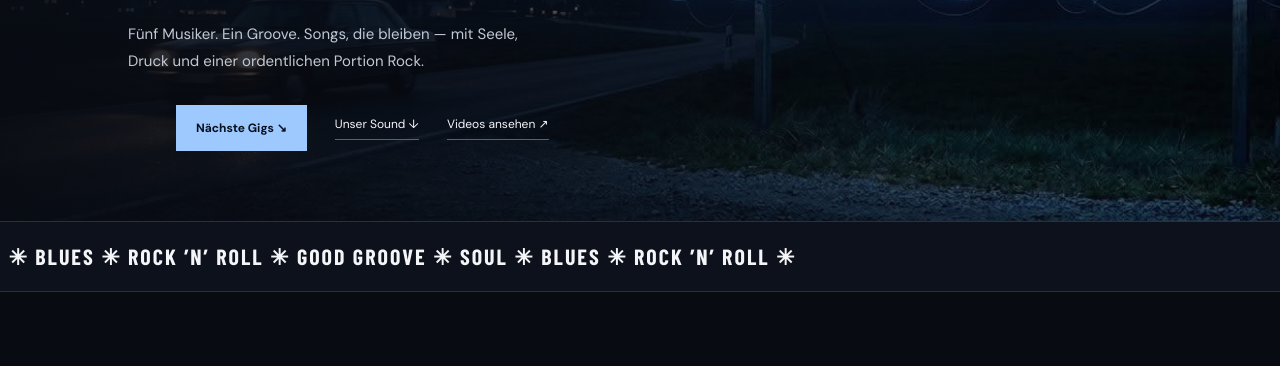
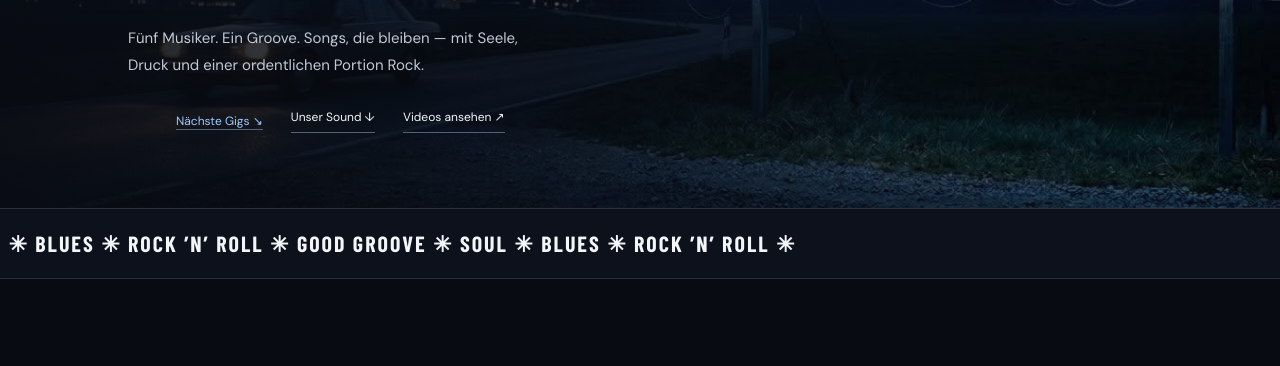
Before and after one commit to CiberAndy/black-to-blue-website, a website built with Vite: page index.html in a window 1280 px wide. Shown: the part 434-800 px from the top of the page. Built offline with nearby package versions, Linux system fonts and the light colour scheme; a web font is replaced by a local one.

Commit message:
Make Next Gigs transparent across all layouts

```diff
--- a/src/style.css
+++ b/src/style.css
@@ -258,3 +258,16 @@
     box-shadow:none;
   }
 }
+
+
+/* In allen Designs: „Nächste Gigs“ optisch wie die beiden Textlinks */
+.hero-actions a.button{
+  background:transparent;
+  color:var(--cyan);
+  font-weight:400;
+  border:0;
+  padding:0;
+  border-bottom:1px solid #53617a;
+  border-radius:0;
+  box-shadow:none;
+}
```
